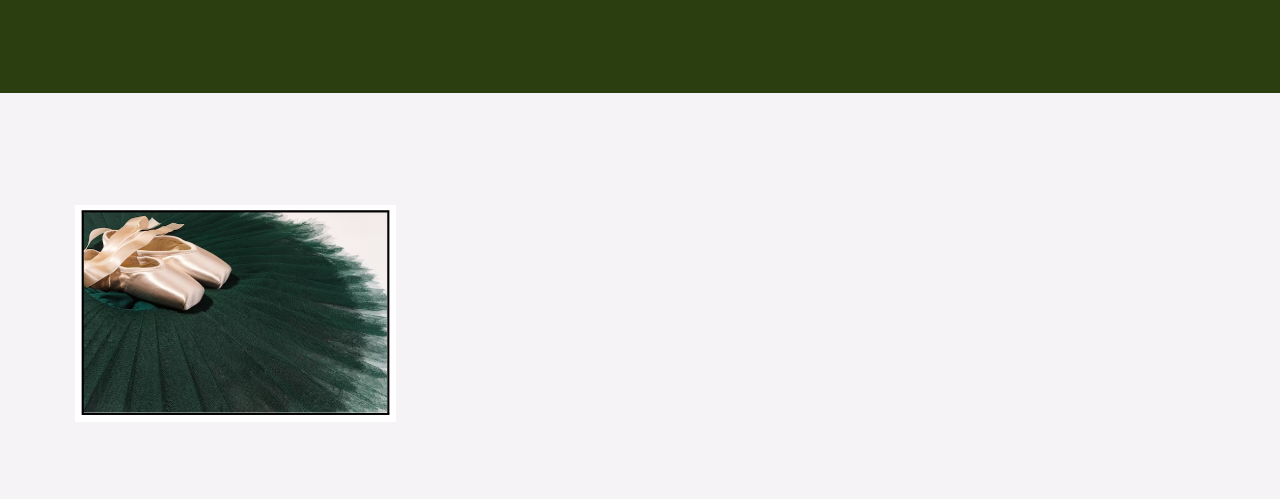
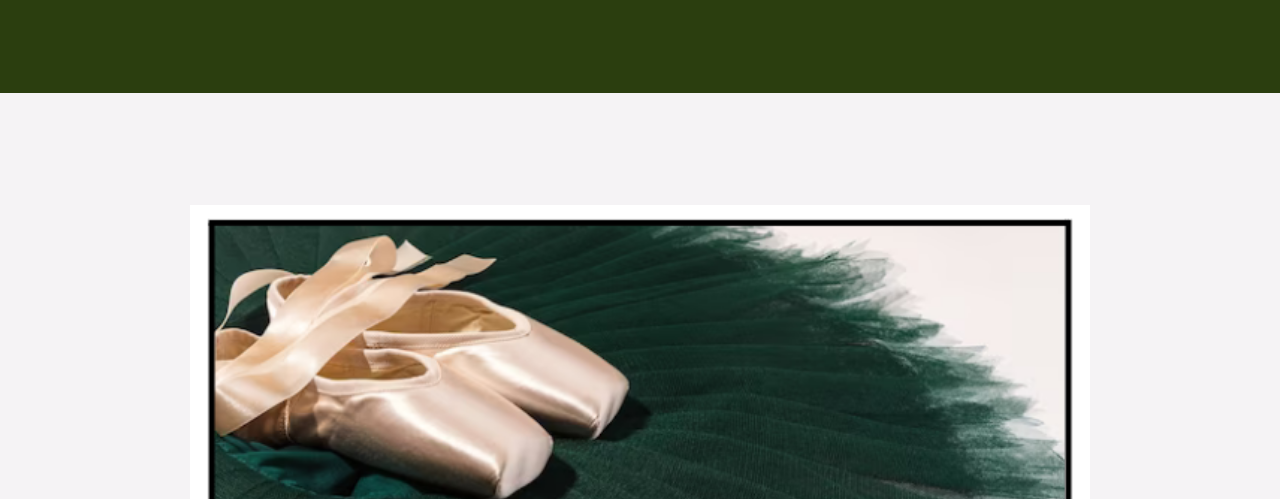
Before and after one commit to hopehoffmeister/portfolio, a plain HTML site: page work8.html in a window 1280 px wide. Shown: the part 451-950 px from the top of the page. Drawn offline with Linux system fonts and the light colour scheme.

Commit message:
Update work8.html

```diff
--- a/work8.html
+++ b/work8.html
@@ -25,6 +25,15 @@
 
 
     <style>
+        .featured-image {
+    text-align: center;
+}
+
+.featured-image img {
+    width: 100%;
+    max-width: 900px;
+    height: auto;
+}
 </style>
 
 <body id="top">
```
